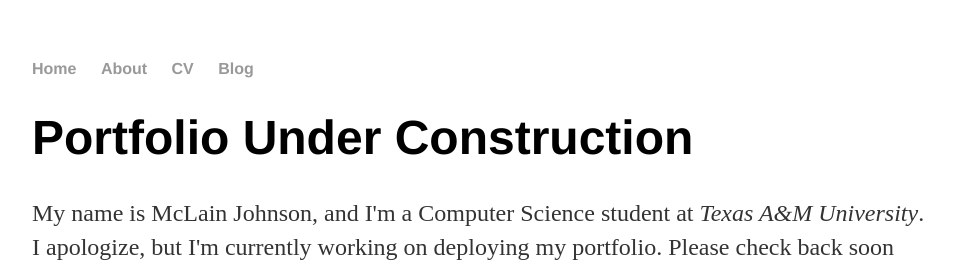
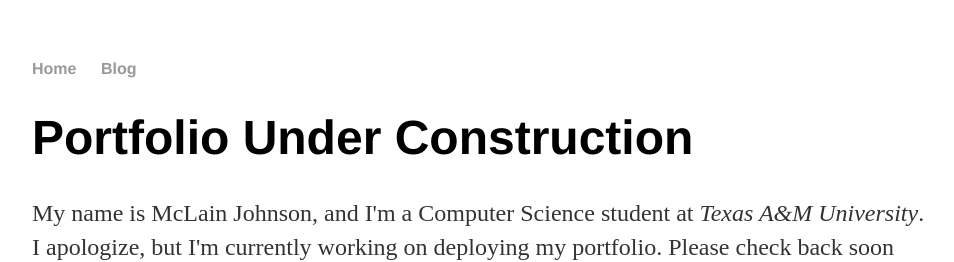
Before and after one commit to mclainj/mclainj.github.io, a Jekyll site: the page built from index.html, in a window 1280 px wide. Shown: the top 262 px of the page, without its empty margins (160-1114 px from the left). Built offline with Jekyll 4.4.1, drawn with Linux system fonts in a browser that asks for light colours.

Commit message:
Commented out some pages

```diff
--- a/_layouts/default.html
+++ b/_layouts/default.html
@@ -9,8 +9,8 @@
 			<nav>
 	    		<ul>
 	        		<li><a href="/">Home</a></li>
-		        	<li><a href="/about">About</a></li>
-	        		<li><a href="/cv">CV</a></li>
+		        	<!--<li><a href="/about">About</a></li>
+	        		<li><a href="/cv">CV</a></li>-->
 	        		<li><a href="/blog">Blog</a></li>
 	    		</ul>
 			</nav>
```
